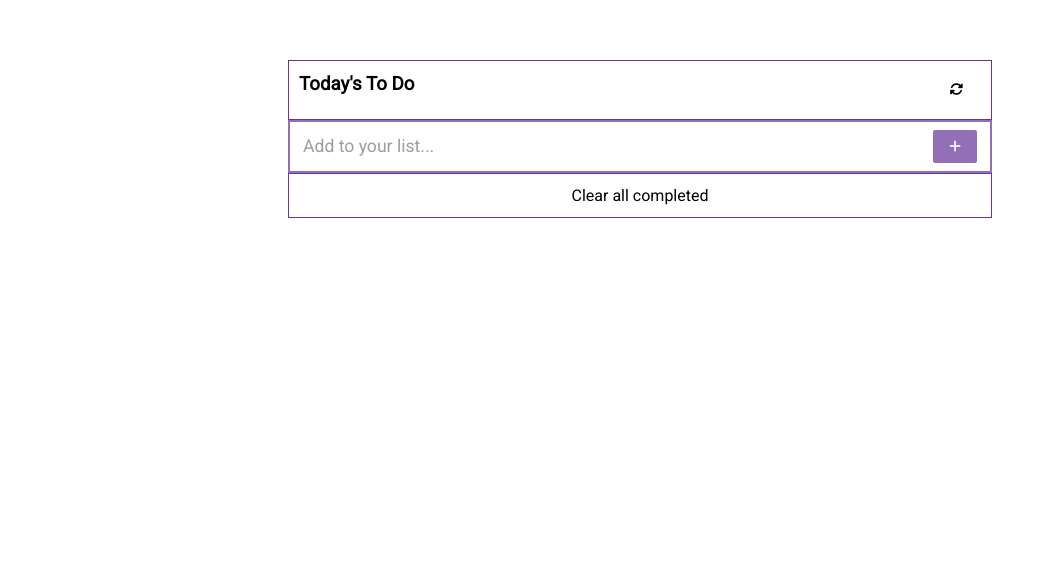
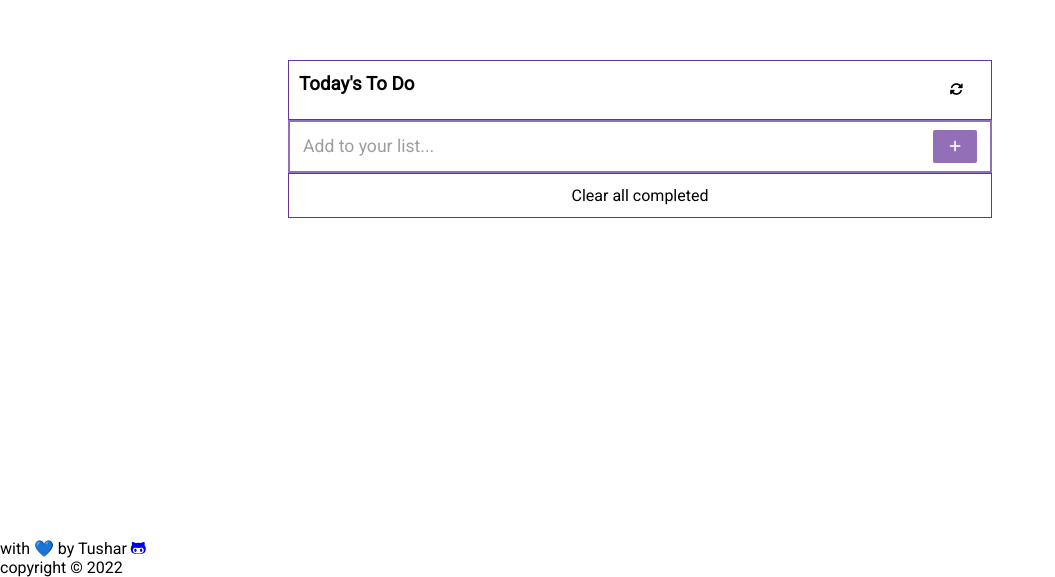
Before and after one commit to pinkmoon25/To-Do-list, a website built with webpack: page src/index.html in a window 1280 px wide. Shown: the part 261-838 px from the top of the page, without its empty margins (0-1055 px from the left). Before the commit the page ends 800 px from the top, so only its background shows below. Built offline with nearby package versions, Linux system fonts and the light colour scheme.

Commit message:
Add footer

```diff
--- a/src/index.html
+++ b/src/index.html
@@ -21,5 +21,9 @@
     </ul>
     <button class="clear" type="button">Clear all completed</button>
   </main>
+  <footer>
+    <p>with &#128153; by Tushar <a href='https://github.com/PinkMoon25'><i class="fa-brands fa-github-alt"></i></a></p>
+    <p>copyright &#169; 2022</p>
+  </footer>
 </body>
 </html>
```
Also changed, not shown: dist/index.html.
